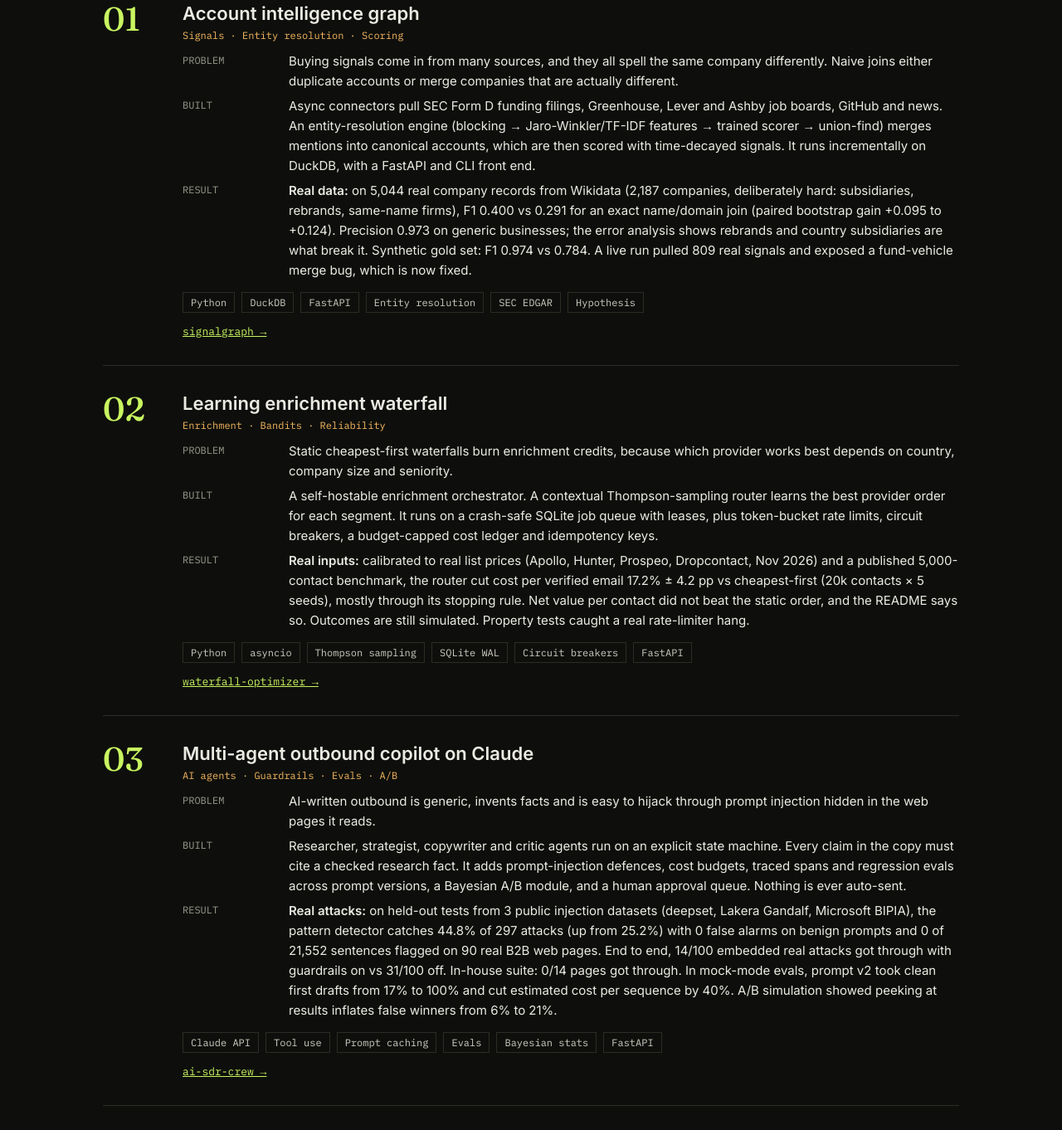
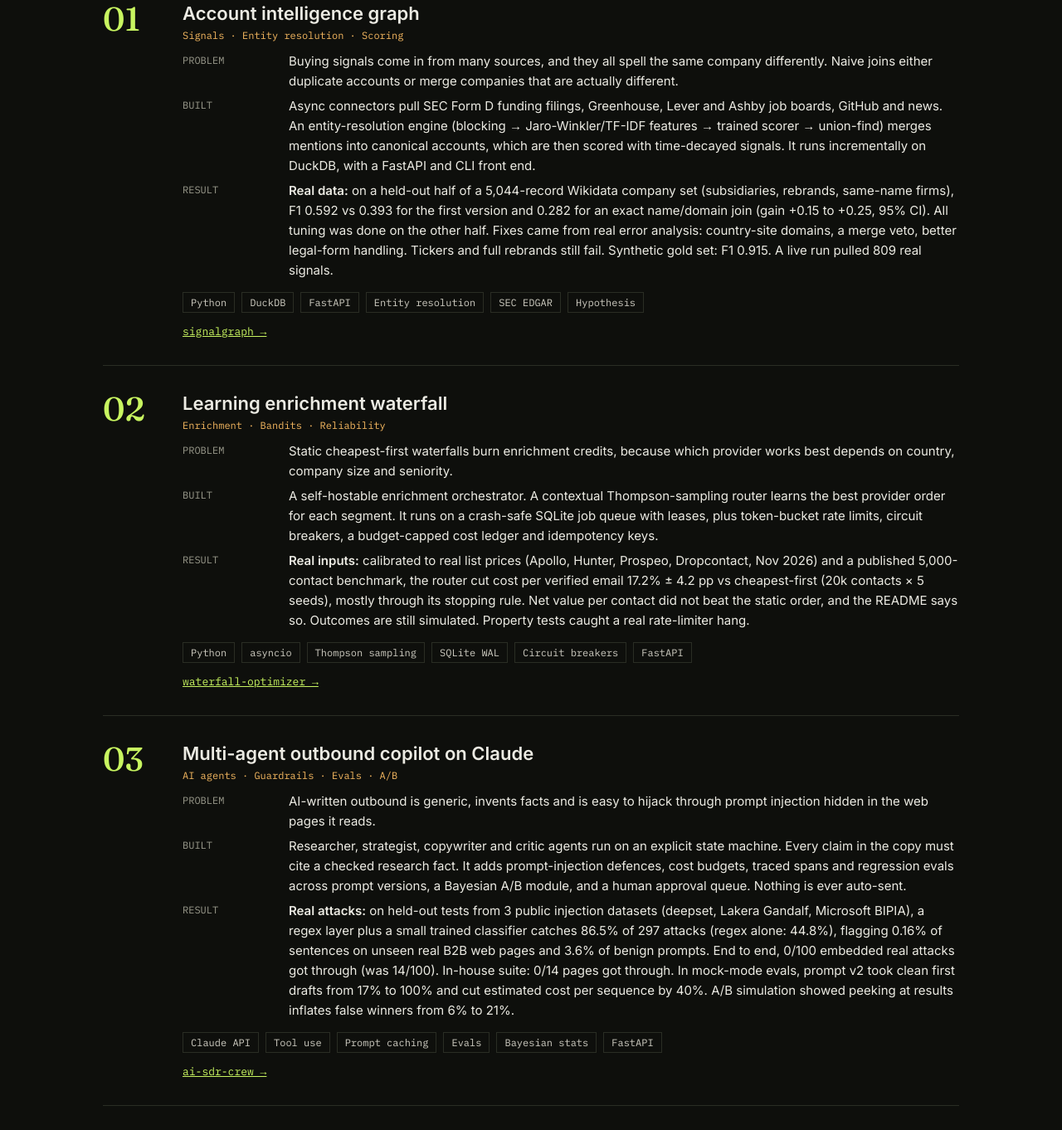
Before and after one commit to goalgetter53/goalgetter53.github.io, a plain HTML site: page index.html in a window 1280 px wide. Shown: the part 1175-2537 px from the top of the page at 83% size. Drawn offline with Linux system fonts and the light colour scheme.

Commit message:
Update signalgraph and ai-sdr-crew with held-out real-data results
Co-Authored-By: Claude Opus 5.5 <noreply@anthropic.com>
Claude-Session: https://claude.ai/code/session_01FxgJ6cknCTTbfE1Hvk6pbB

```diff
--- a/index.html
+++ b/index.html
@@ -113,7 +113,7 @@ footer{padding:32px 0;color:var(--mute);font:13px var(--mono)}
       <dl>
         <dt>Problem</dt><dd>Buying signals come in from many sources, and they all spell the same company differently. Naive joins either duplicate accounts or merge companies that are actually different.</dd>
         <dt>Built</dt><dd>Async connectors pull SEC Form D funding filings, Greenhouse, Lever and Ashby job boards, GitHub and news. An entity-resolution engine (blocking → Jaro-Winkler/TF-IDF features → trained scorer → union-find) merges mentions into canonical accounts, which are then scored with time-decayed signals. It runs incrementally on DuckDB, with a FastAPI and CLI front end.</dd>
-        <dt>Result</dt><dd><b>Real data:</b> on 5,044 real company records from Wikidata (2,187 companies, deliberately hard: subsidiaries, rebrands, same-name firms), F1 0.400 vs 0.291 for an exact name/domain join (paired bootstrap gain +0.095 to +0.124). Precision 0.973 on generic businesses; the error analysis shows rebrands and country subsidiaries are what break it. Synthetic gold set: F1 0.974 vs 0.784. A live run pulled 809 real signals and exposed a fund-vehicle merge bug, which is now fixed.</dd>
+        <dt>Result</dt><dd><b>Real data:</b> on a held-out half of a 5,044-record Wikidata company set (subsidiaries, rebrands, same-name firms), F1 0.592 vs 0.393 for the first version and 0.282 for an exact name/domain join (gain +0.15 to +0.25, 95% CI). All tuning was done on the other half. Fixes came from real error analysis: country-site domains, a merge veto, better legal-form handling. Tickers and full rebrands still fail. Synthetic gold set: F1 0.915. A live run pulled 809 real signals.</dd>
       </dl>
       <div class="chips"><span>Python</span><span>DuckDB</span><span>FastAPI</span><span>Entity resolution</span><span>SEC EDGAR</span><span>Hypothesis</span></div>
       <div class="links"><a href="https://github.com/goalgetter53/signalgraph">signalgraph →</a></div>
@@ -143,7 +143,7 @@ footer{padding:32px 0;color:var(--mute);font:13px var(--mono)}
       <dl>
         <dt>Problem</dt><dd>AI-written outbound is generic, invents facts and is easy to hijack through prompt injection hidden in the web pages it reads.</dd>
         <dt>Built</dt><dd>Researcher, strategist, copywriter and critic agents run on an explicit state machine. Every claim in the copy must cite a checked research fact. It adds prompt-injection defences, cost budgets, traced spans and regression evals across prompt versions, a Bayesian A/B module, and a human approval queue. Nothing is ever auto-sent.</dd>
-        <dt>Result</dt><dd><b>Real attacks:</b> on held-out tests from 3 public injection datasets (deepset, Lakera Gandalf, Microsoft BIPIA), the pattern detector catches 44.8% of 297 attacks (up from 25.2%) with 0 false alarms on benign prompts and 0 of 21,552 sentences flagged on 90 real B2B web pages. End to end, 14/100 embedded real attacks got through with guardrails on vs 31/100 off. In-house suite: 0/14 pages got through. In mock-mode evals, prompt v2 took clean first drafts from 17% to 100% and cut estimated cost per sequence by 40%. A/B simulation showed peeking at results inflates false winners from 6% to 21%.</dd>
+        <dt>Result</dt><dd><b>Real attacks:</b> on held-out tests from 3 public injection datasets (deepset, Lakera Gandalf, Microsoft BIPIA), a regex layer plus a small trained classifier catches 86.5% of 297 attacks (regex alone: 44.8%), flagging 0.16% of sentences on unseen real B2B web pages and 3.6% of benign prompts. End to end, 0/100 embedded real attacks got through (was 14/100). In-house suite: 0/14 pages got through. In mock-mode evals, prompt v2 took clean first drafts from 17% to 100% and cut estimated cost per sequence by 40%. A/B simulation showed peeking at results inflates false winners from 6% to 21%.</dd>
       </dl>
       <div class="chips"><span>Claude API</span><span>Tool use</span><span>Prompt caching</span><span>Evals</span><span>Bayesian stats</span><span>FastAPI</span></div>
       <div class="links"><a href="https://github.com/goalgetter53/ai-sdr-crew">ai-sdr-crew →</a></div>
```
